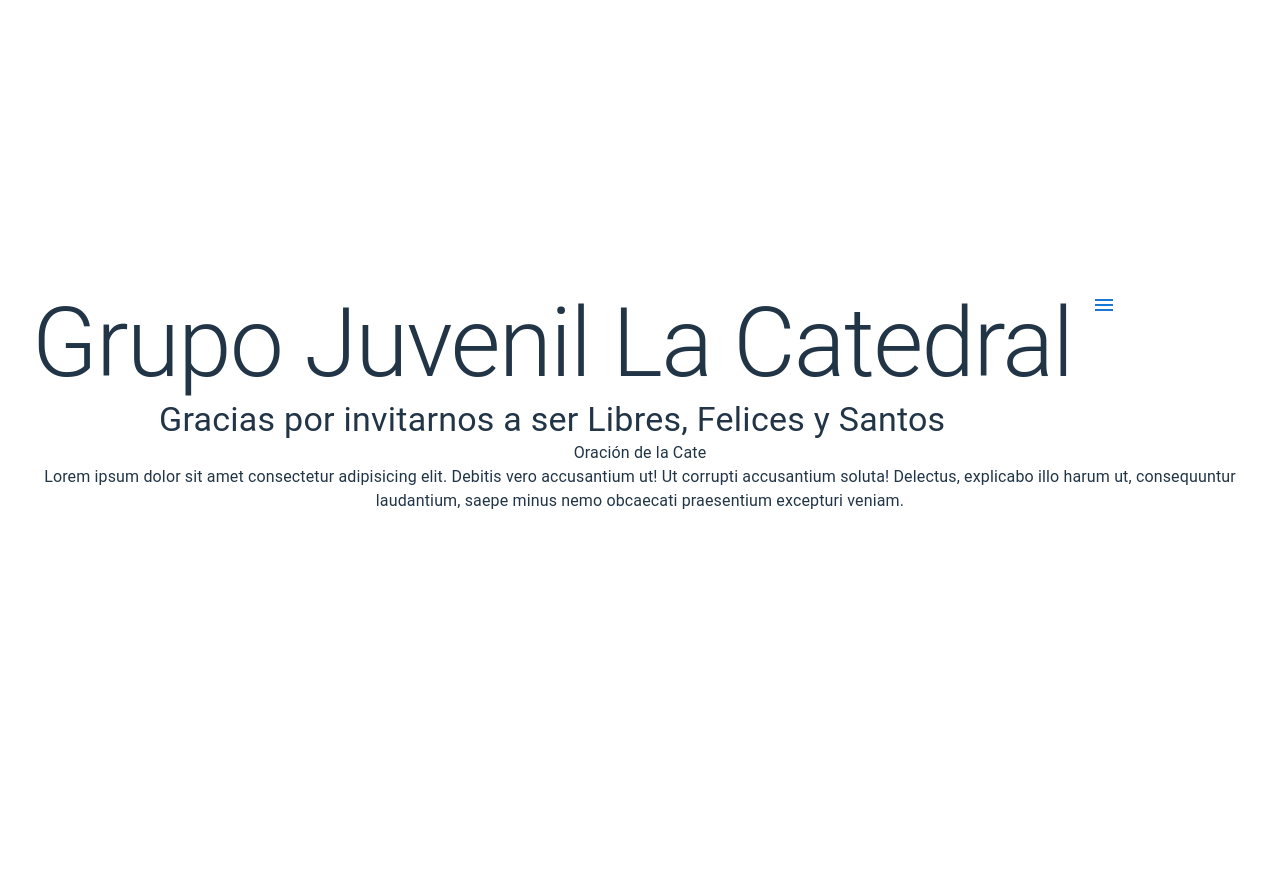
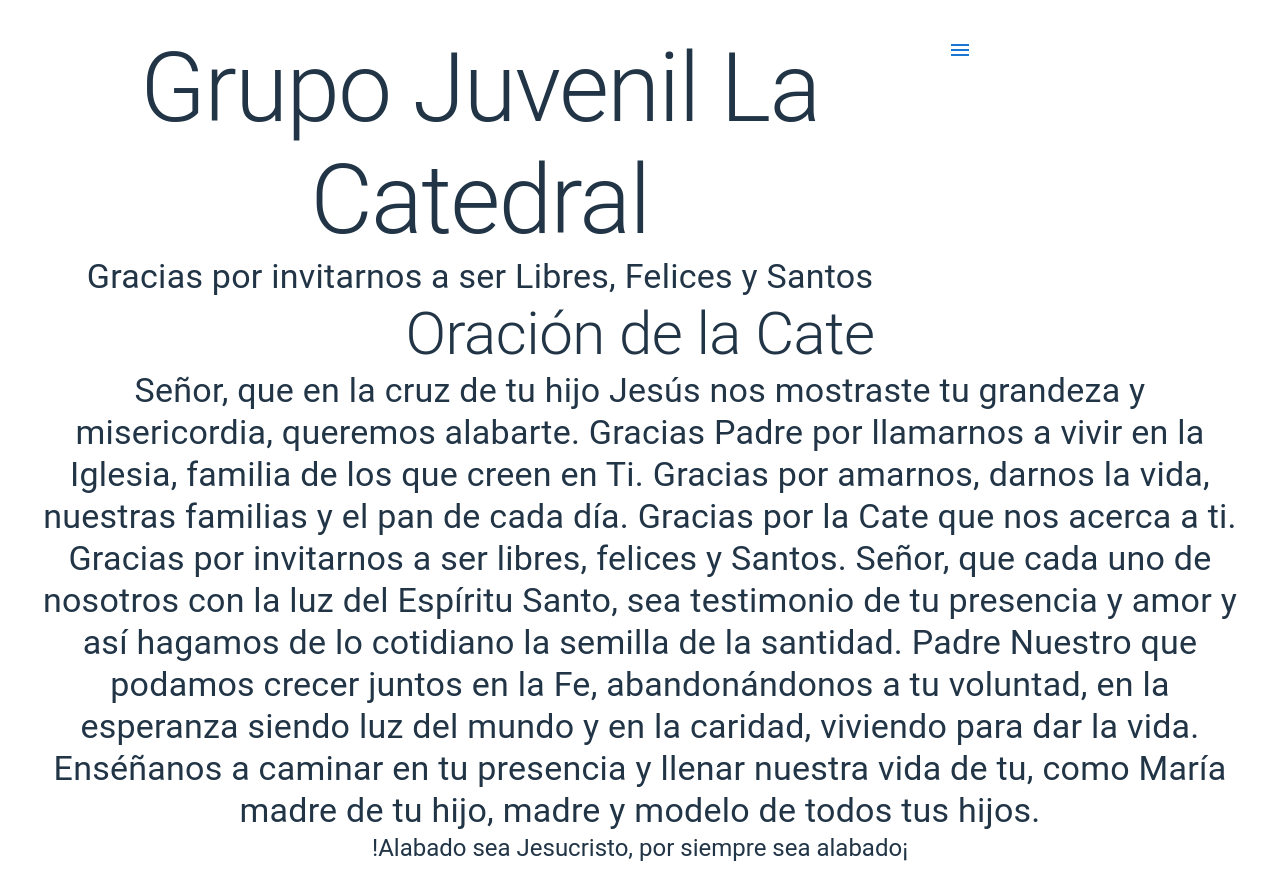
Before and after one commit to IgnacioFontaine/Cate-Proyect, a React (Vite) app in the folder client/: page /oracion in a window 1280 px wide. Before the commit the page ends 800 px from the top, so only its background shows below. Built offline with nearby package versions, Linux system fonts and the light colour scheme.

Commit message:
Cambio oracion

```diff
--- a/client/src/Components/NavBar/navbar.jsx
+++ b/client/src/Components/NavBar/navbar.jsx
@@ -3,12 +3,12 @@ import Menu from "../Menu/menu";
 
 const NavBar = () => {
   return (
-    <Box display={"flex"}>
-    <Box display={"flex"} flexDirection={"column"} alignItems={"center"}>
+    <Box display={"flex"} sx={{width:"75vw"}} >
+    <Box display={"flex"} flexDirection={"column"} alignItems={"center"} >
       <Typography variant="h1">Grupo Juvenil La Catedral</Typography>
       <Typography variant="h4">Gracias por invitarnos a ser Libres, Felices y Santos</Typography>
     </Box>
-      <Box sx={{display:"flex", height:2, textAlign:"center"}}>
+      <Box sx={{display:"flex", height:2, textAlign:"center", alignContent:"end"}}>
         <Menu />
     </Box>
   </Box>
--- a/client/src/Components/Oracion/oracion.jsx
+++ b/client/src/Components/Oracion/oracion.jsx
@@ -4,13 +4,21 @@ const Oracion = () => {
   return (
     <Box>
       <Box>
-        <Typography>Oración de la Cate</Typography>
+        <Typography variant="h2">Oración de la Cate</Typography>
       </Box>
       <Box>
-        <Typography>Lorem ipsum dolor sit amet consectetur adipisicing elit. Debitis vero
-        accusantium ut! Ut corrupti accusantium soluta! Delectus, explicabo illo
-        harum ut, consequuntur laudantium, saepe minus nemo obcaecati
-        praesentium excepturi veniam.</Typography>
+        <Typography variant="h4">Señor, que en la cruz de tu hijo Jesús nos mostraste tu grandeza y misericordia, queremos alabarte.
+          Gracias Padre por llamarnos a vivir en la Iglesia, familia de los que creen en Ti.
+          Gracias por amarnos, darnos la vida, nuestras familias y el pan de cada día.
+          Gracias por la Cate que nos acerca a ti.
+          Gracias por invitarnos a ser libres, felices y Santos.
+          Señor, que cada uno de nosotros con la luz del Espíritu Santo, sea testimonio de tu presencia y amor y así hagamos de lo cotidiano la semilla de la santidad.
+          Padre Nuestro que podamos crecer juntos en la Fe, abandonándonos a tu voluntad, en la esperanza siendo luz del mundo y en la caridad, viviendo para dar la vida.
+          Enséñanos a caminar en tu presencia y llenar nuestra vida de tu, como María madre de tu hijo, madre y modelo de todos tus hijos.
+        </Typography>
+        <Typography variant="h5">!Alabado sea Jesucristo,
+          por siempre sea alabado¡
+        </Typography>
       </Box>
     </Box>
   );
```
